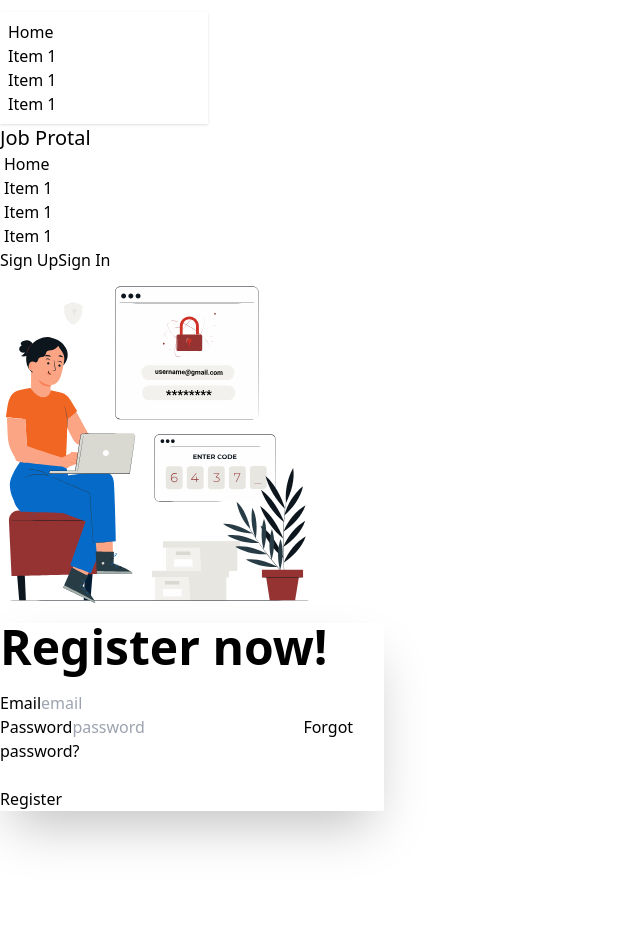
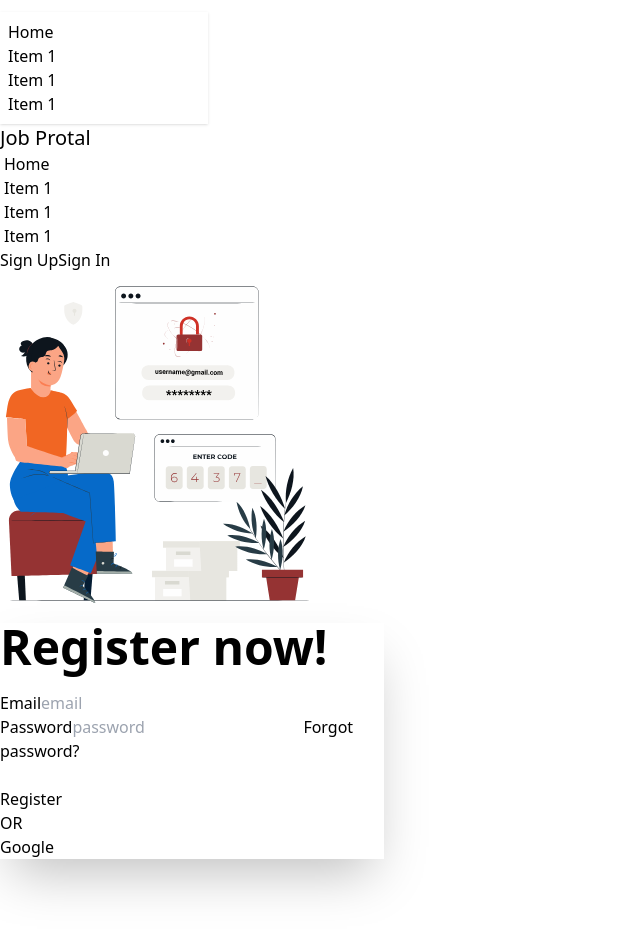
Before and after one commit to mdriyajulislamakash11/Milstone-11-module-58-Basic-Job-Protal-Auth-Recap, a React (Vite) app: page /register in a window 1280 px wide. Shown: the top 932 px of the page, without its empty margins (0-640 px from the left). Built offline with nearby package versions, Linux system fonts and the light colour scheme; no server answers.

Commit message:
google login

```diff
--- a/src/Auth/AuthProvider.jsx
+++ b/src/Auth/AuthProvider.jsx
@@ -1,4 +1,4 @@
-import { createUserWithEmailAndPassword, GoogleAuthProvider, onAuthStateChanged, signInWithEmailAndPassword, signOut } from "firebase/auth";
+import { createUserWithEmailAndPassword, GoogleAuthProvider, onAuthStateChanged, signInWithEmailAndPassword, signInWithPopup, signOut } from "firebase/auth";
 import React, { createContext, useEffect, useState } from "react";
 import { auth } from "../firebase/firebase.config";
 
--- a/src/pages/Register.jsx
+++ b/src/pages/Register.jsx
@@ -2,6 +2,7 @@ import Lottie from "lottie-react";
 import React, { useContext } from "react";
 import registerLottieData from "../assets/loti_register.json";
 import { AuthContext } from "../Auth/AuthProvider";
+import SocialLogin from "../shared/SocialLogin";
 
 const Register = () => {
   const { createUser } = useContext(AuthContext);
@@ -78,6 +79,7 @@ const Register = () => {
               <button className="btn btn-primary">Register</button>
             </div>
           </form>
+          <SocialLogin />
         </div>
       </div>
     </div>
--- a/src/pages/SignIn.jsx
+++ b/src/pages/SignIn.jsx
@@ -2,6 +2,7 @@ import React, { useContext } from "react";
 import { AuthContext } from "../Auth/AuthProvider";
 import logInLottieJson from"../assets/lottie-login.json"
 import Lottie from "lottie-react";
+import SocialLogin from "../shared/SocialLogin";
 
 const SignIn = () => {
   const { signIn } = useContext(AuthContext);
@@ -75,6 +76,7 @@ const SignIn = () => {
               <button className="btn btn-primary">Sign In</button>
             </div>
           </form>
+          <SocialLogin />
         </div>
       </div>
     </div>
--- a/src/shared/SocialLogin.jsx
+++ b/src/shared/SocialLogin.jsx
@@ -1,16 +1,27 @@
-import React from 'react';
+import React, { useContext } from "react";
+import { AuthContext } from "../Auth/AuthProvider";
 
 const SocialLogin = () => {
+  const { signInWithGoogle } = useContext(AuthContext);
 
+  const handleGoogleogin = () => {
+    signInWithGoogle()
+      .then((result) => {
+        console.log(result.user);
+      })
+      .catch((error) => {
+        console.log(error.message);
+      });
+  };
 
+  return (
+    <div>
+      <div className="divider">OR</div>
 
-    return (
-        <div>
-            <div className="divider">OR</div>
-
-
-        </div>
-    );
+      {/* Google login */}
+      <button onClick={handleGoogleogin}>Google</button>
+    </div>
+  );
 };
 
 export default SocialLogin;
```
